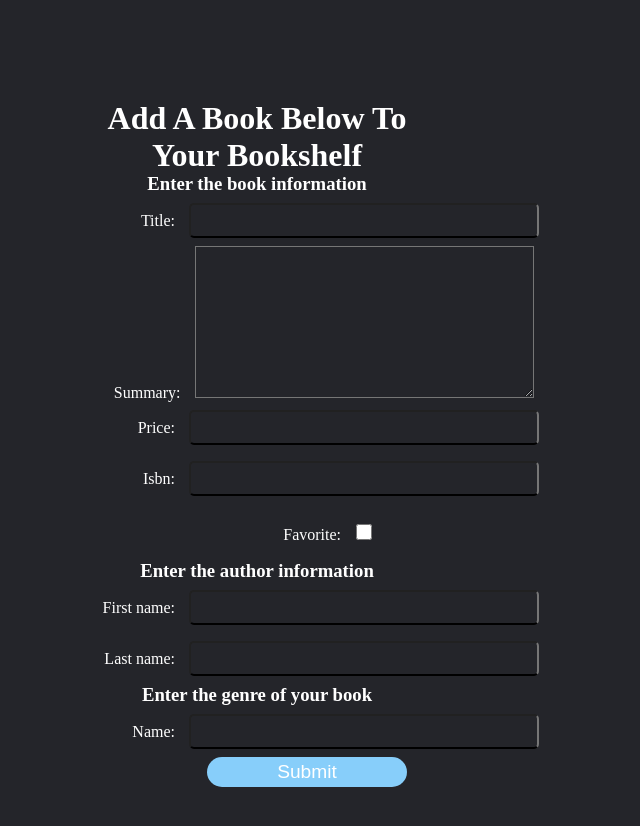
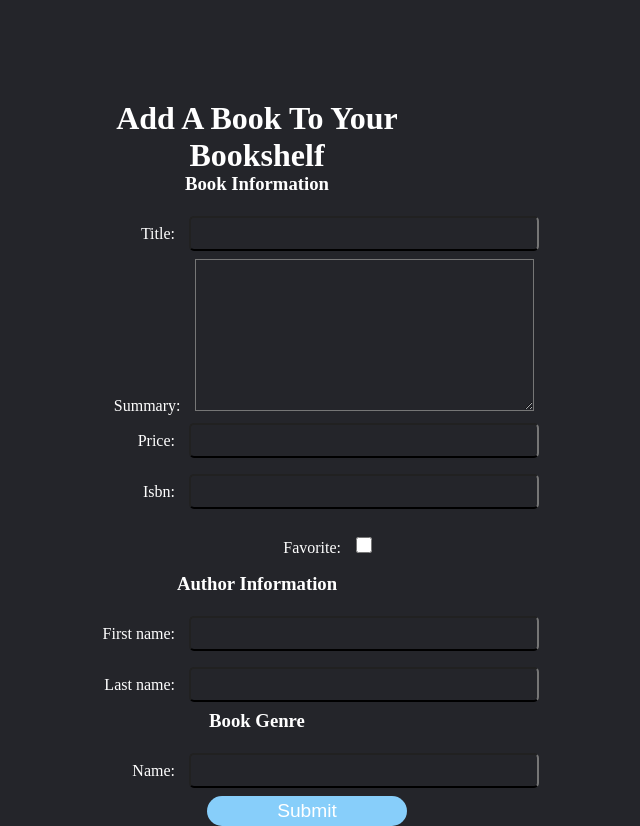
Before and after one commit to cjuanito797/TheBookClub, a Django app: page /account/addBook/ in a window 1280 px wide. Shown: the part 97-923 px from the top of the page, without its empty margins (383-1023 px from the left). Before the commit the page ends 884 px from the top, so only its background shows below. Run offline with Django 4.2, Linux system fonts and the light colour scheme; a user stored in the database is signed in.

Commit message:
Update addBook.html

```diff
--- a/accounts/templates/accounts/addBook.html
+++ b/accounts/templates/accounts/addBook.html
@@ -6,18 +6,18 @@
 
 {% block content %}
 <div class="Banner">
-    <h1>Add A Book Below To Your Bookshelf</h1>
+    <h1>Add A Book To Your Bookshelf</h1>
 </div>
 
 
     <div id="form">
     <form method="post">
     {% csrf_token %}
-        <h3>Enter the book information</h3>
+        <h3 style="height:35px">Book Information</h3>
         {{ addBook.as_p }}
-        <h3>Enter the author information</h3>
+        <h3 style="height:35px">Author Information</h3>
         {{ addAuthor.as_p }}
-        <h3>Enter the genre of your book</h3>
+        <h3 style="height:35px">Book Genre</h3>
         {{ addGenre.as_p }}
         <p><input type="submit"></p>
     </form>
```
